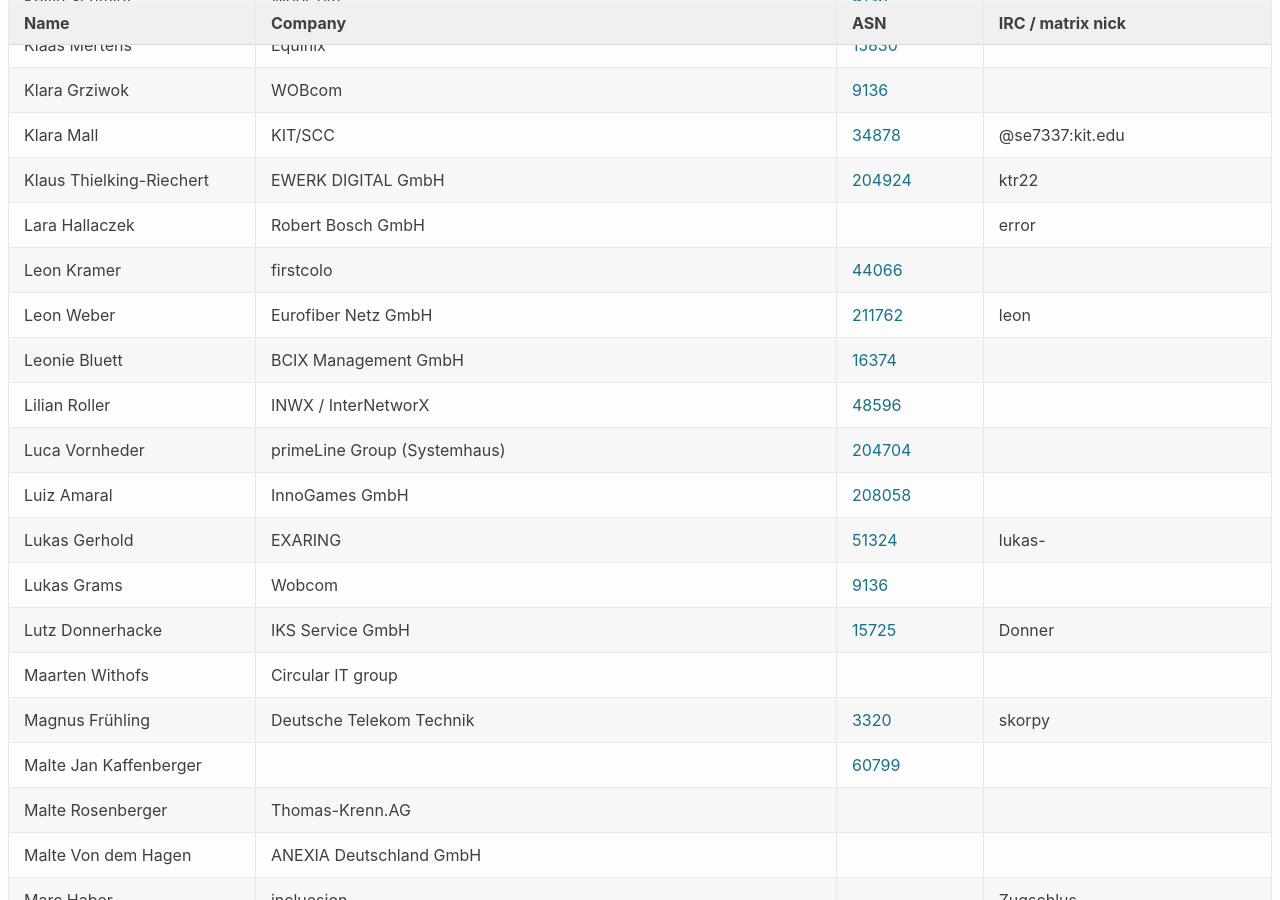
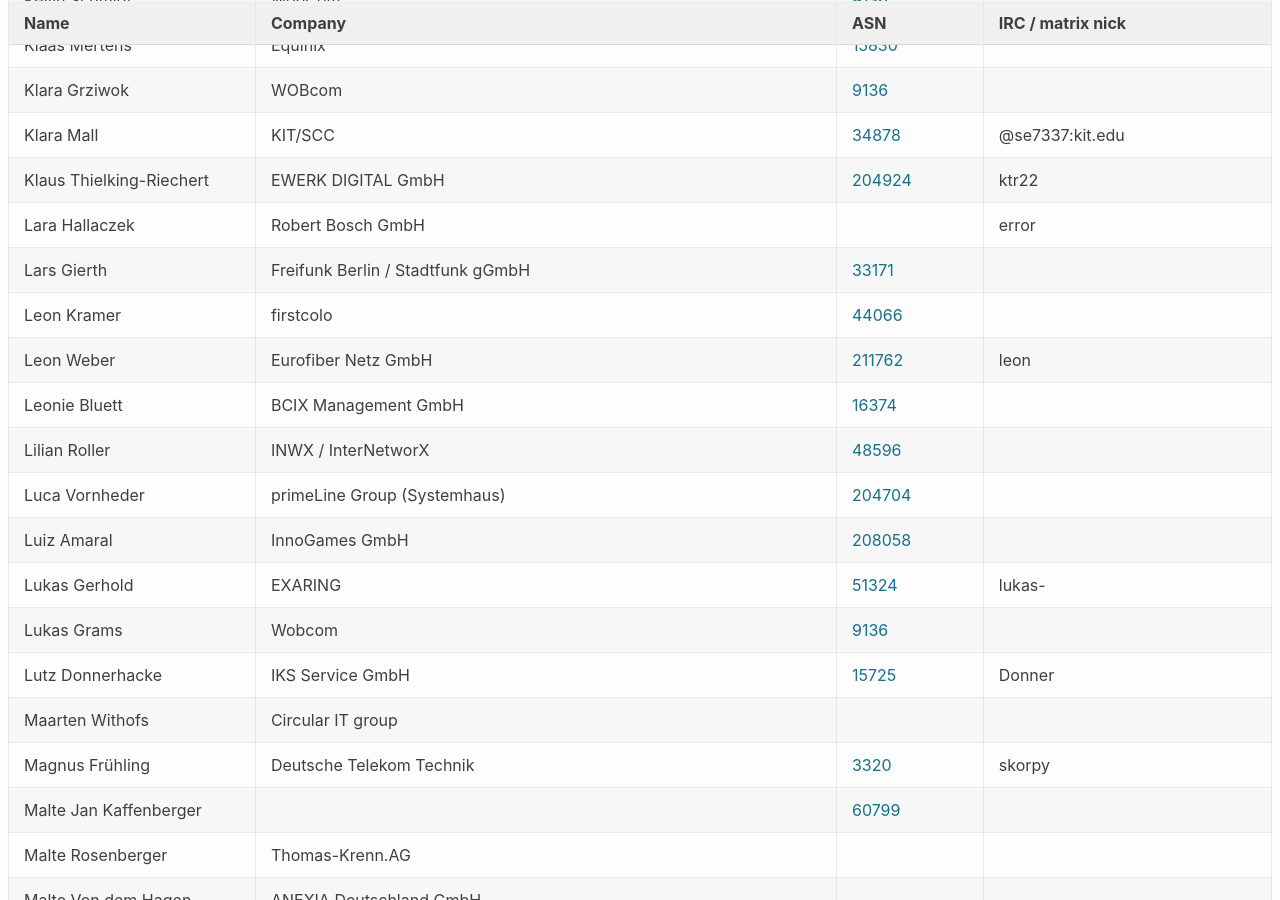
Before and after one commit to denog/pretix-attendeelist, a Jekyll site: the page built from denog16/index.markdown, in a window 1280 px wide and 900 px high, scrolled down 8146 px. Built offline with Jekyll 4.4.1, drawn with Linux system fonts in a browser that asks for light colours.

Commit message:
Latest data: Tue Oct 15 22:10:34 UTC 2024

```diff
--- a/_data/attendees_denog16_onsite.json
+++ b/_data/attendees_denog16_onsite.json
@@ -1086,6 +1086,12 @@
     "asn": null
   },
   {
+    "name": "Lars Gierth",
+    "company": "Freifunk Berlin / Stadtfunk gGmbH",
+    "irc": null,
+    "asn": "33171"
+  },
+  {
     "name": "Leonie Bluett",
     "company": "BCIX Management GmbH",
     "irc": null,
```
